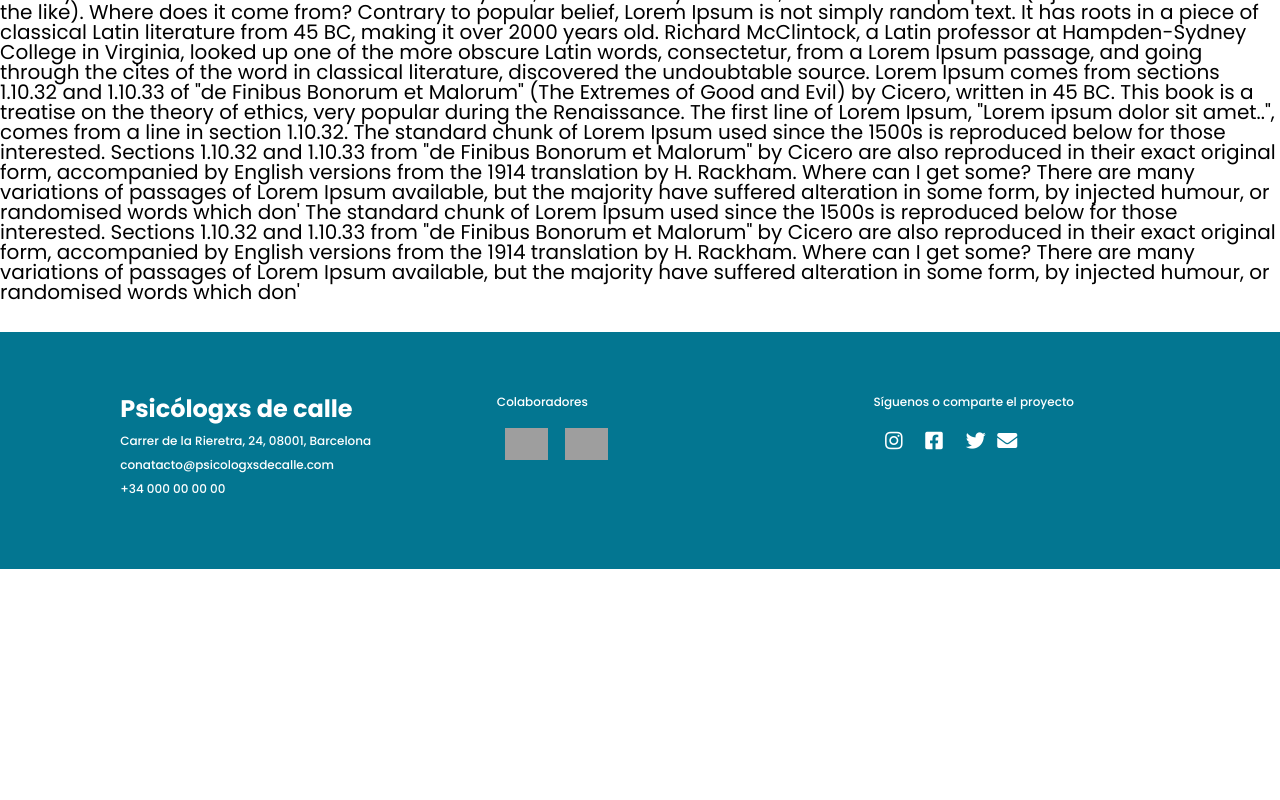
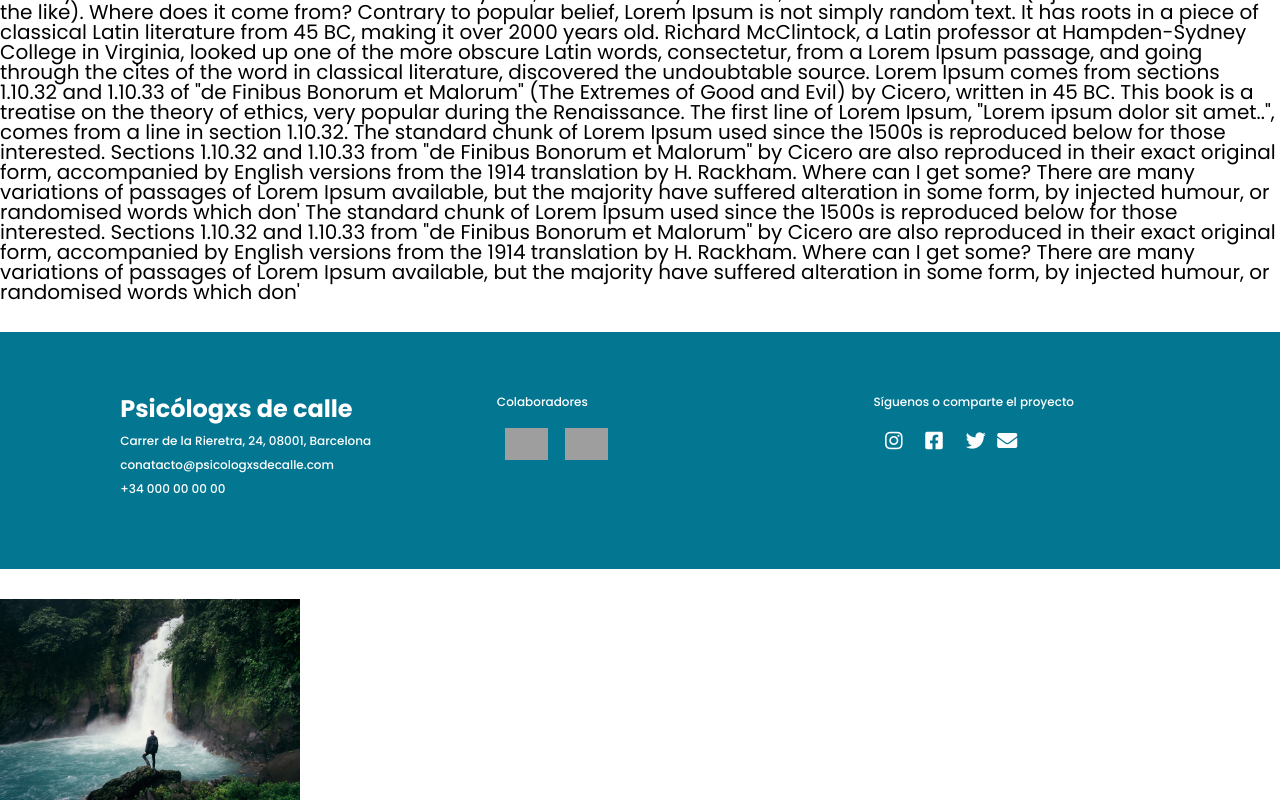
Before and after one commit to joannaWebDev/psicologxs-de-calle, a React (Create React App) app in the folder client/: page /psicologxs-de-calle/ in a window 1280 px wide. Shown: the part 666-1466 px from the top of the page. Before the commit the page ends 1265 px from the top, so only its background shows below. Built offline with nearby package versions, Linux system fonts and the light colour scheme; grey boxes are pictures that could not be loaded.

Commit message:
created a Hero component to test image path

```diff
--- a/client/src/App.js
+++ b/client/src/App.js
@@ -7,9 +7,12 @@ import HamburguerMenuPage from './components/HamburguerMenuPage/HamburguerMenuPa
 import Navbar from './components/Navbar/Navbar';
 import Home from './pages/Home';
 import Footer from './components/Footer/Footer';
-import ScrollTopArrow from './components/ScrollTopArrow/ScrollTopArrow'
+import ScrollTopArrow from './components/ScrollTopArrow/ScrollTopArrow';
+
+
 
 import './App.css';
+import Hero from './components/Hero';
 
 const App = () => {
   return (
@@ -27,7 +30,7 @@ const App = () => {
         <Route path="/" exact component={Home} />
         <Footer/>
       </div>
-
+      <Hero/>
       <ScrollTopArrow/>
     </Router>
   )
--- /dev/null
+++ b/client/src/components/Hero.js
@@ -0,0 +1,7 @@
+import React from 'react'
+
+export default function Hero() {
+  return (
+    <div><img src={process.env.PUBLIC_URL + '/img/img-9.jpg'} alt="A snapshot of the man himself" title="A snapshot of the man himself" width="300"/></div>
+  )
+}
```
Also changed, not shown: client/public/img/img-9.jpg (added).
